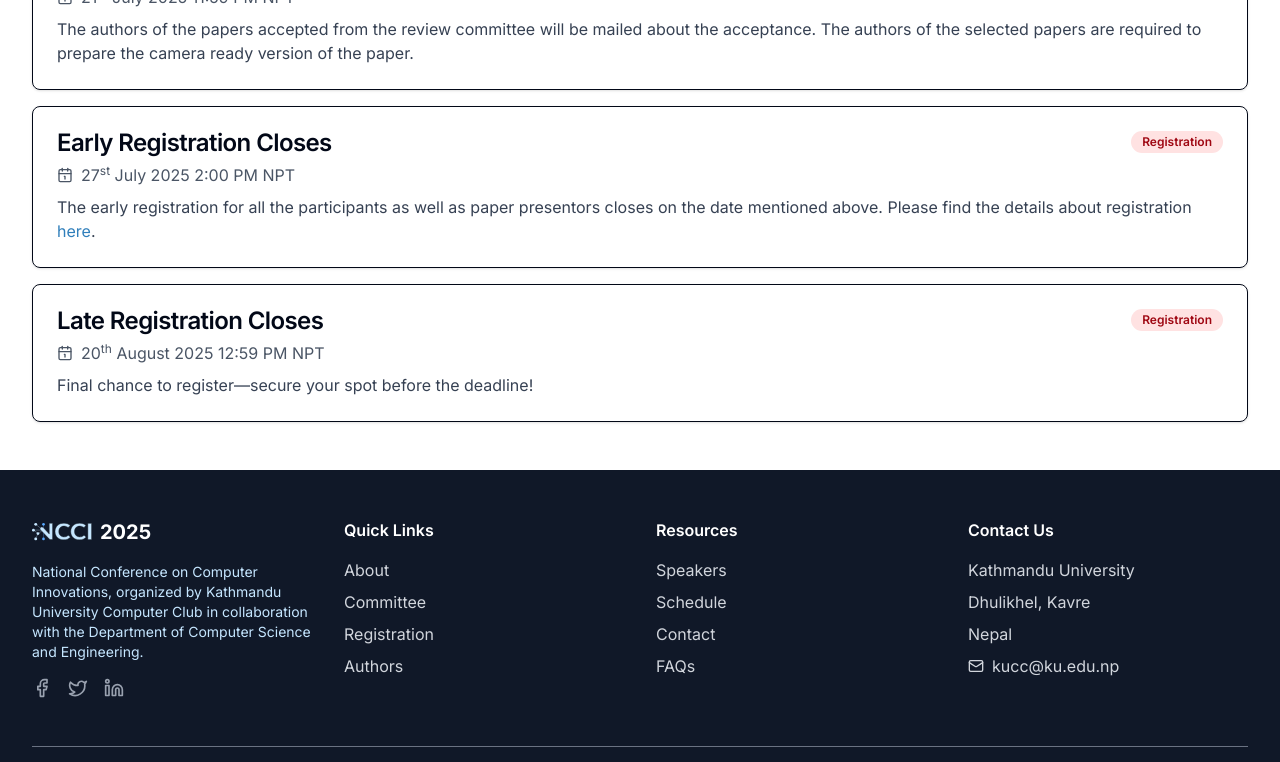
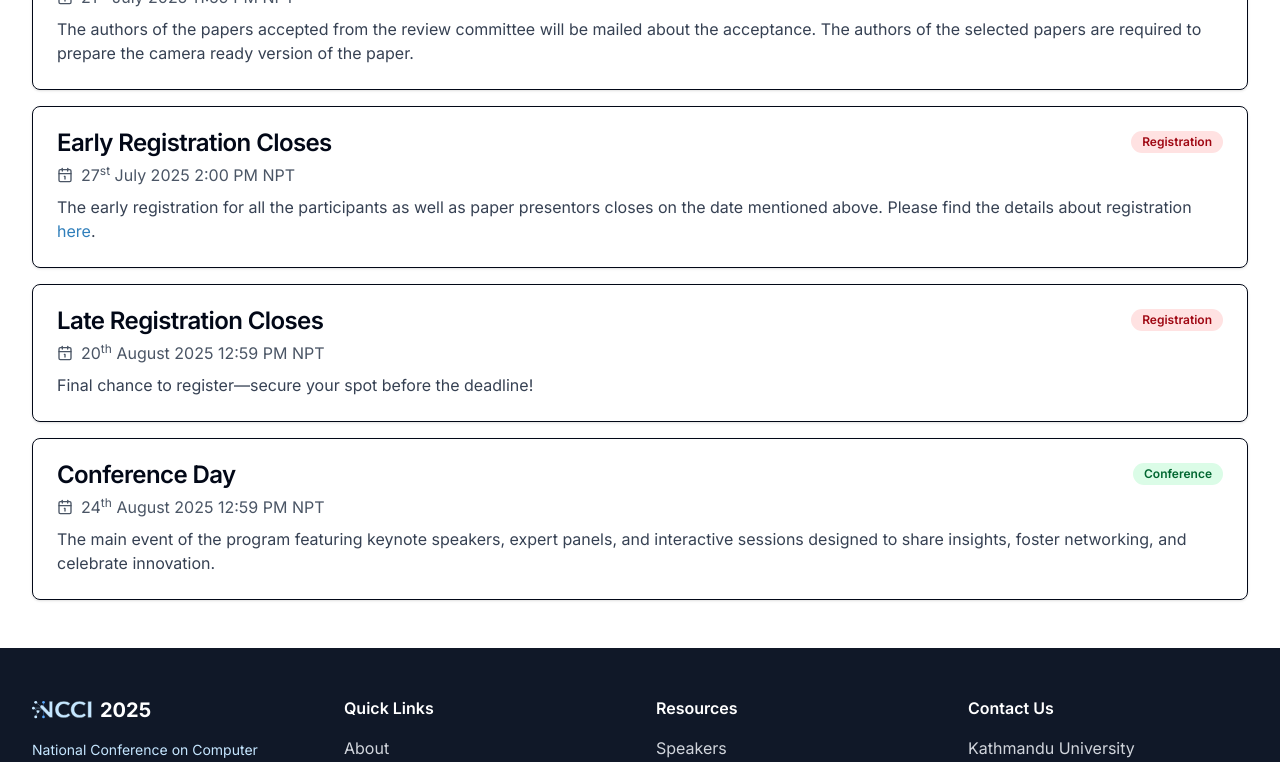
Before and after one commit to kucc1997/ncci-website, a Next.js app: page /timeline in a window 1280 px wide. Shown: the part 499-1261 px from the top of the page. Built offline with nearby package versions, Linux system fonts and the light colour scheme.

Commit message:
chore: add conference day in timeline

```diff
--- a/src/app/timeline/page.tsx
+++ b/src/app/timeline/page.tsx
@@ -122,6 +122,29 @@ export default function TimelinePage() {
 									</p>
 								</CardContent>
 							</Card>
+							<Card>
+								<CardHeader className="pb-2">
+									<div className="flex justify-between items-start">
+										<div>
+											<CardTitle>Conference Day</CardTitle>
+										</div>
+										<Badge className="bg-green-100 text-green-800 hover:bg-green-200">
+											Conference
+										</Badge>
+									</div>
+								</CardHeader>
+								<CardContent>
+									<div className="flex items-center gap-2 text-gray-600 mb-2">
+										<Calendar1 className="h-4 w-4" />
+										<span>24<sup>th</sup> August 2025 12:59 PM NPT</span>
+									</div>
+									<p className="text-gray-700">
+										The main event of the program featuring keynote speakers,
+										expert panels, and interactive sessions designed to share
+										insights, foster networking, and celebrate innovation.
+									</p>
+								</CardContent>
+							</Card>
 						</div>
 					</div>
 				</div>
```
